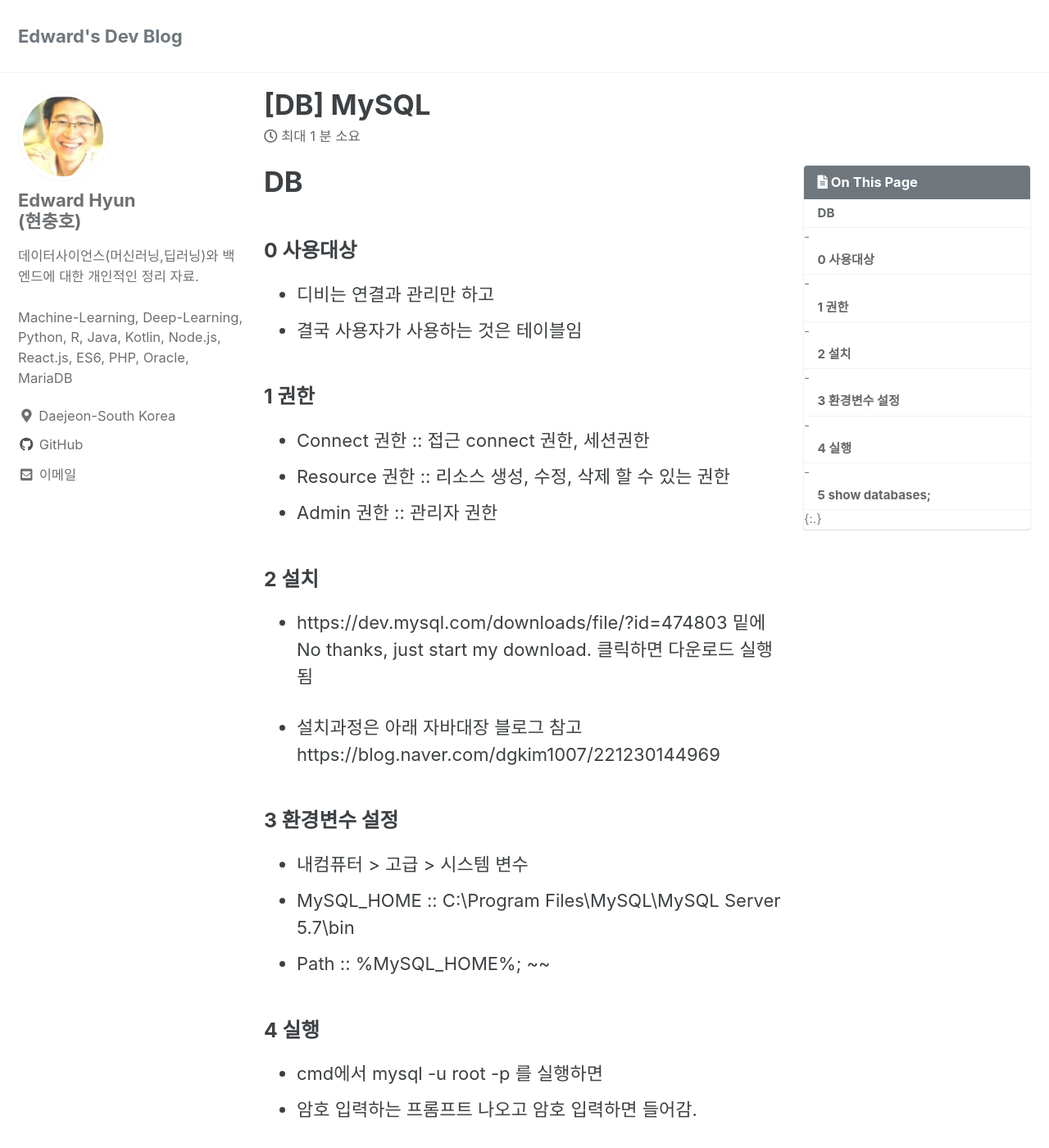
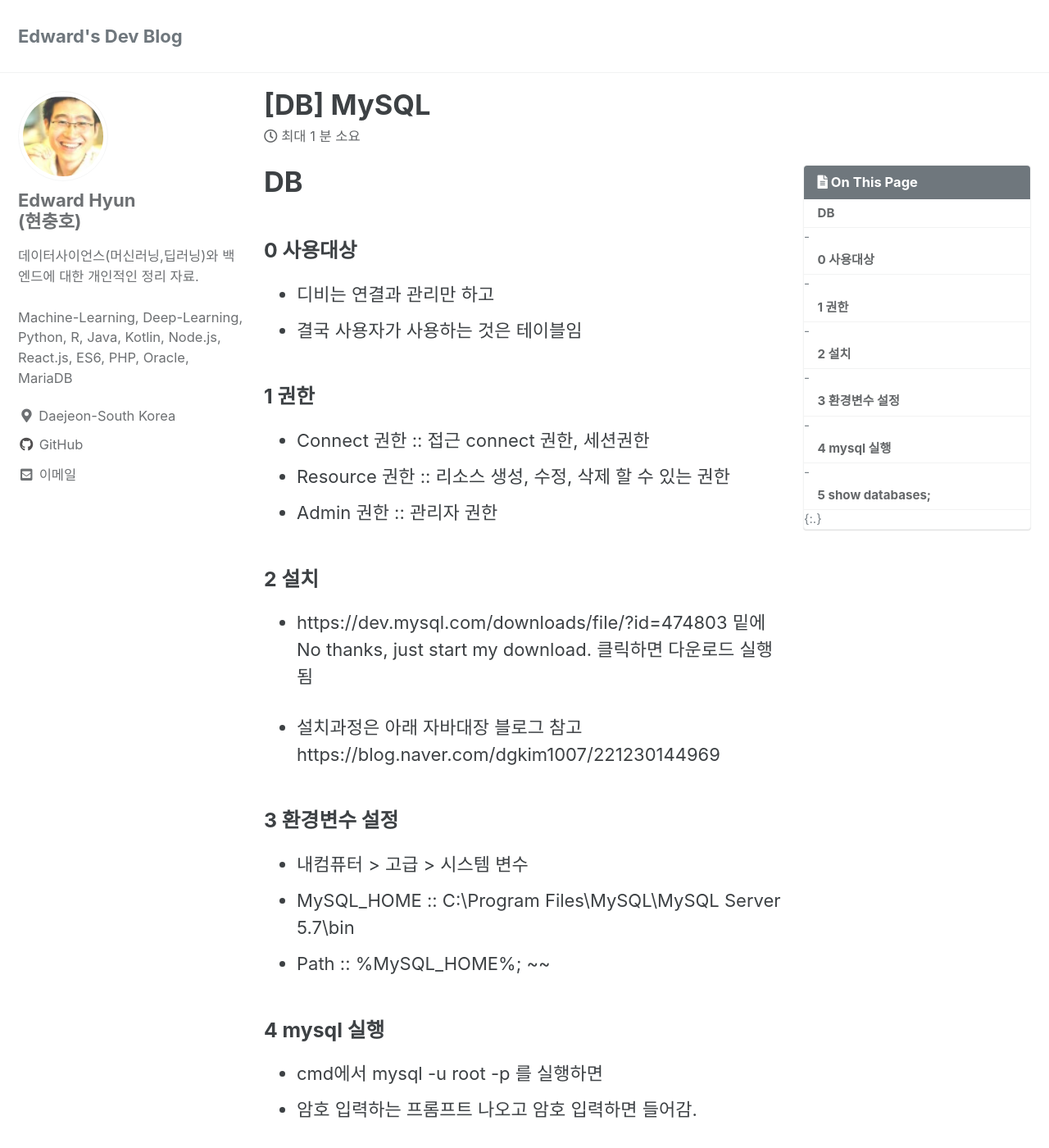
Before and after one commit to iamhch24/iamhch24.github.io, a Jekyll site: the page built from _posts/2021-01-19-[DB] MySql.md, in a window 1280 px wide and 1400 px high. Shown: the whole window at 82% size. Built offline with Jekyll 4.4.1, drawn with Linux system fonts in a browser that asks for light colours; cached includes are drawn as plain includes; some of the changed lines change nothing that is shown.

Commit message:
_posts/2021-01-19-[DB] MySql.md updated from https://stackedit.io/

```diff
--- a/_posts/2021-01-19-[DB] MySql.md
+++ b/_posts/2021-01-19-[DB] MySql.md
@@ -32,7 +32,7 @@ https://blog.naver.com/dgkim1007/221230144969
 * MySQL_HOME :: C:\Program Files\MySQL\MySQL Server 5.7\bin
 * Path :: %MySQL_HOME%; ~~
 
-### 4 실행
+### 4 mysql 실행
 * cmd에서 mysql -u root -p 를 실행하면
 * 암호 입력하는 프롬프트 나오고 암호 입력하면 들어감.
 
@@ -42,6 +42,6 @@ https://blog.naver.com/dgkim1007/221230144969
 
 
 <!--stackedit_data:
-eyJoaXN0b3J5IjpbNDA4MjA0NTk4LDIwMDY0MTI5Myw4MzkyND
-k1OSwxMTc2MTc0ODg0XX0=
+eyJoaXN0b3J5IjpbLTQwMTgzNTk4MCw0MDgyMDQ1OTgsMjAwNj
+QxMjkzLDgzOTI0OTU5LDExNzYxNzQ4ODRdfQ==
 -->
```
